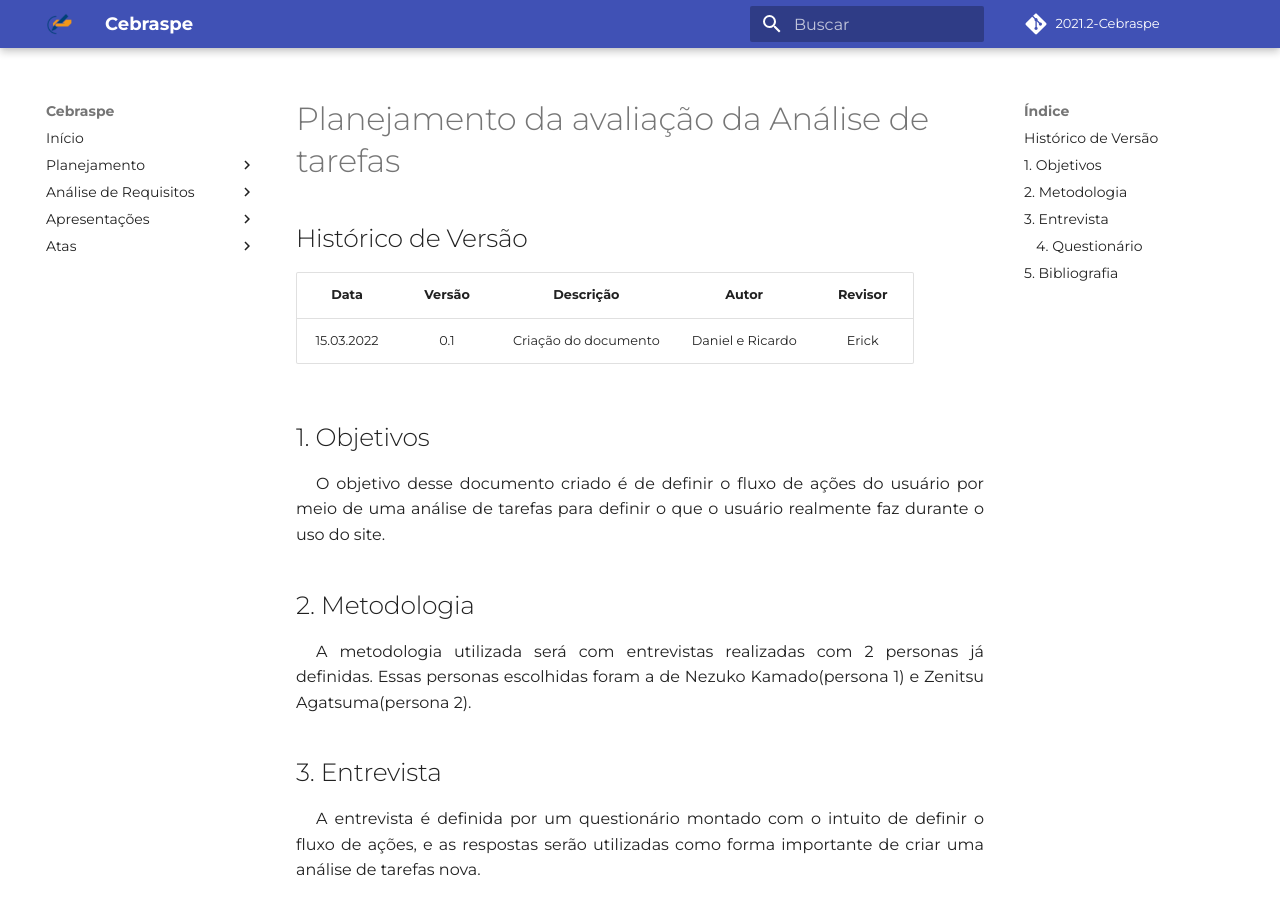
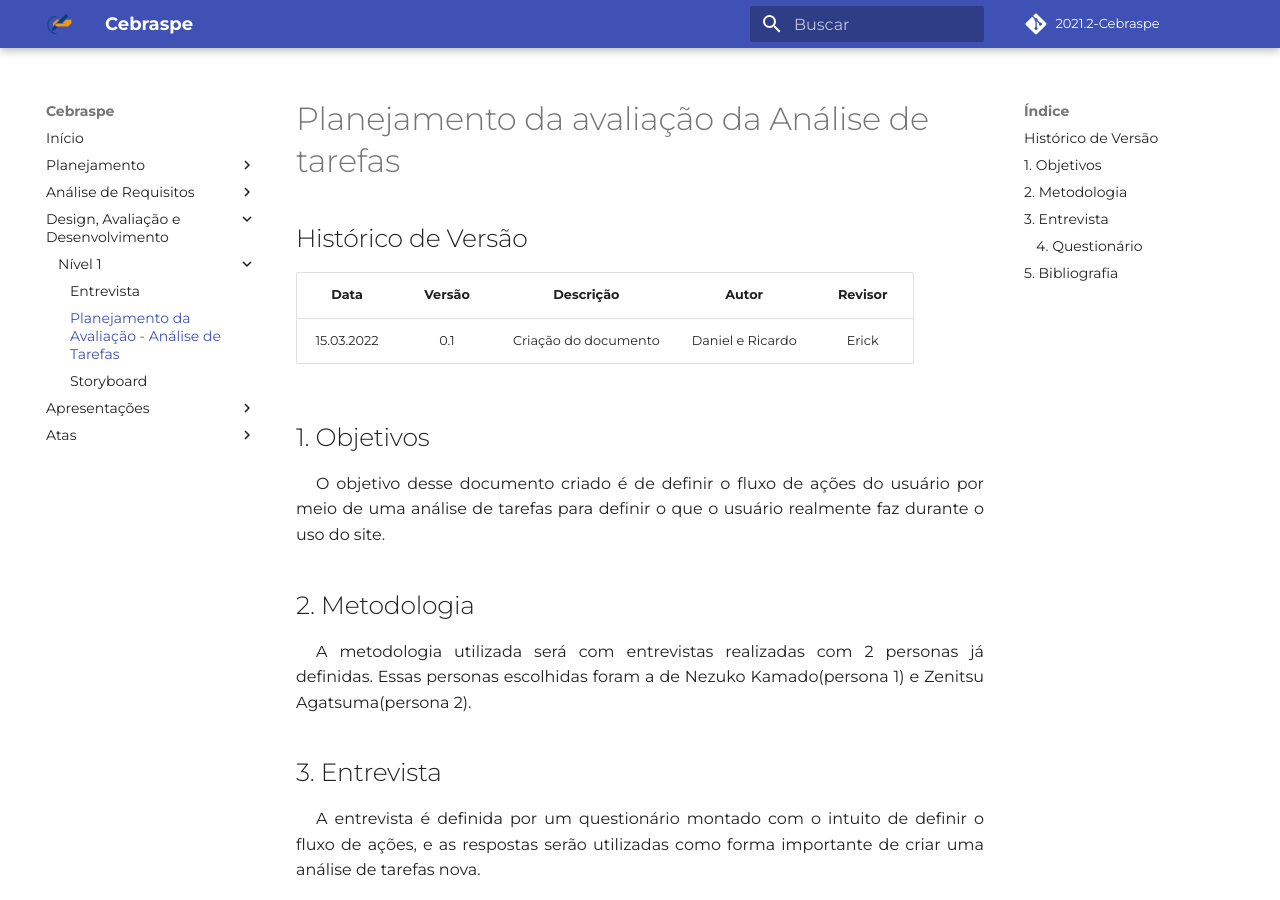
Before and after one commit to Interacao-Humano-Computador/2021.2-Cebraspe, an MkDocs documentation site: the page built from docs/Avaliação_desenvolvimento/Nivel1/planejamento.md, in a window 1280 px wide and 900 px high. Built offline with MkDocs 1.6.1 and Material for MkDocs 9.7.7, drawn with Linux system fonts in a browser that asks for light colours; some web fonts are replaced; comment, search, counter and statistics services are not loaded.

Commit message:
#25 - adicionando Storyboard no pages

```diff
--- a/mkdocs.yml
+++ b/mkdocs.yml
@@ -32,6 +32,11 @@ nav:
       - Princípios Gerais: Análise_de_requisitos/Principios_gerais/Principios_gerais.md
       - Guia de Estilo: Análise_de_requisitos/Guia_de_estilo/guia_de_estilo.md
       - Metas de Usabilidade: Análise_de_requisitos/Metas_de_usabilidade/metas_de_usabilidade.md
+  - Design, Avaliação e Desenvolvimento:
+      - Nível 1:
+          - Entrevista: Avaliação_desenvolvimento/Nivel1/entrevista.md
+          - Planejamento da Avaliação - Análise de Tarefas: Avaliação_desenvolvimento/Nivel1/planejamento.md
+          - Storyboard: Avaliação_desenvolvimento/Nivel1/Storyboard.md
   - Apresentações:
       - Apresentação 1: Apresentacoes/Apresentacao1.md
       - Apresentação 2: Apresentacoes/Apresentacao2.md
```
Also changed, not shown: docs/Avaliação_desenvolvimento/Nivel1/Storyboard.md (renamed from docs/Avaliação_desenvolvimento/Storyboard.md), docs/Avaliação_desenvolvimento/Nivel1/entrevista.md (renamed from docs/Avaliação_desenvolvimento/entrevista.md), docs/Avaliação_desenvolvimento/Nivel1/planejamento.md (renamed from docs/Avaliação_desenvolvimento/planejamento.md).
